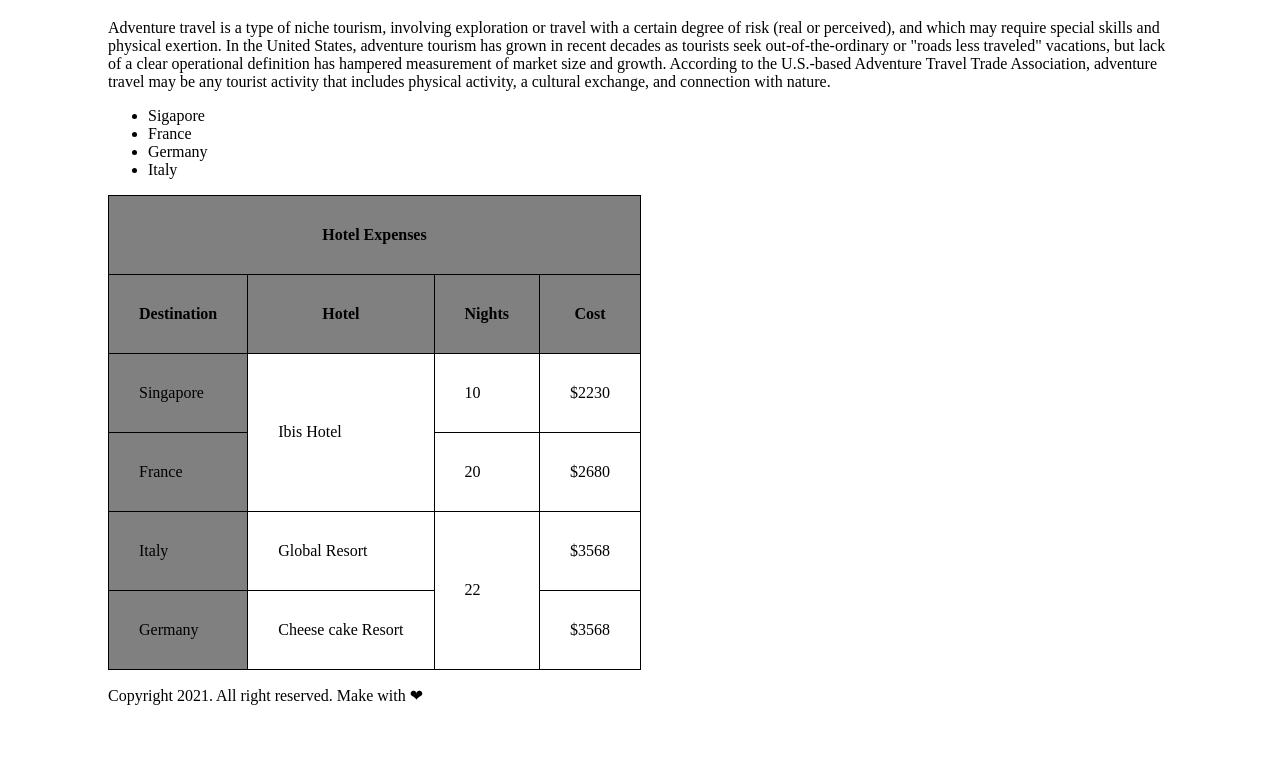
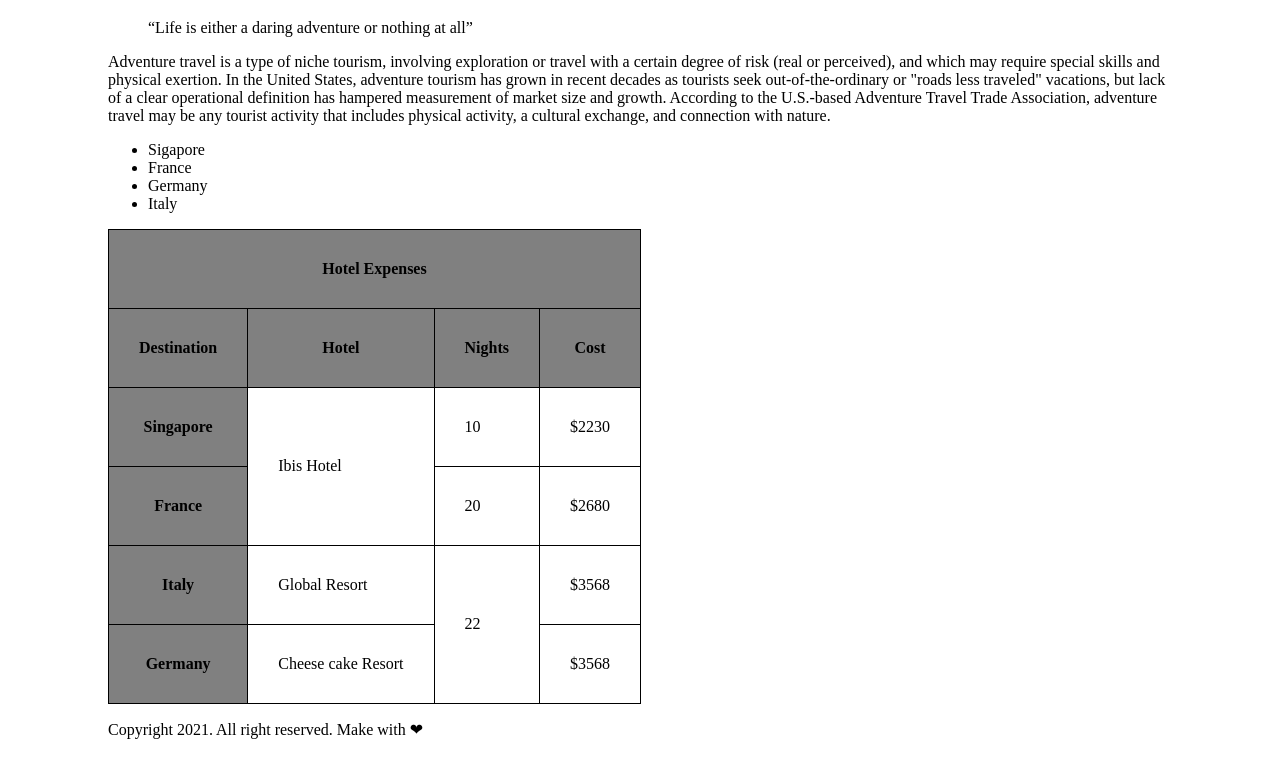
Before and after one commit to mubswajhi/mytravelstories, a plain HTML site: page index.html in a window 1280 px wide. Shown: the part 374-1152 px from the top of the page. Drawn offline with Linux system fonts and the light colour scheme.

Commit message:
changes commit

```diff
--- a/index.html
+++ b/index.html
@@ -21,6 +21,8 @@
 <a href="./contact.html">Reach Me</a>
 </nav>
 <h1>Welcome</h1>
+ <blockquote><q>Life is either a daring adventure or nothing at all</q></blockquote>
+
   </header>
 <main>
 
@@ -62,24 +64,24 @@
         </thead>
         <tbody>
             <tr>
-                <td class="bgclrRow">Singapore</td>
+                <th class="bgclrRow">Singapore</th>
                 <td rowspan="2" class="blueBorder">Ibis Hotel</td>
                 <td class="blueBorder">10</td>
                 <td class="blueBorder">$2230</td>
             </tr>
             <tr>
-                <td class="bgclrRow">France</td>
+                <th class="bgclrRow">France</th>
                 <td class="blueBorder">20</td>
                 <td class="blueBorder">$2680</td>
             </tr>
             <tr>
-                <td class="bgclrRow">Italy</td>
+                <th class="bgclrRow">Italy</th>
                 <td class="blueBorder">Global Resort</td>
                 <td rowspan="2" class="blueBorder">22</td>
                 <td class="blueBorder">$3568</td>
             </tr>
             <tr>
-                <td class="bgclrRow">Germany</td>
+                <th class="bgclrRow">Germany</th>
                 <td class="blueBorder">Cheese cake Resort</td>
                 <td class="blueBorder">$3568</td>
             </tr>
```
